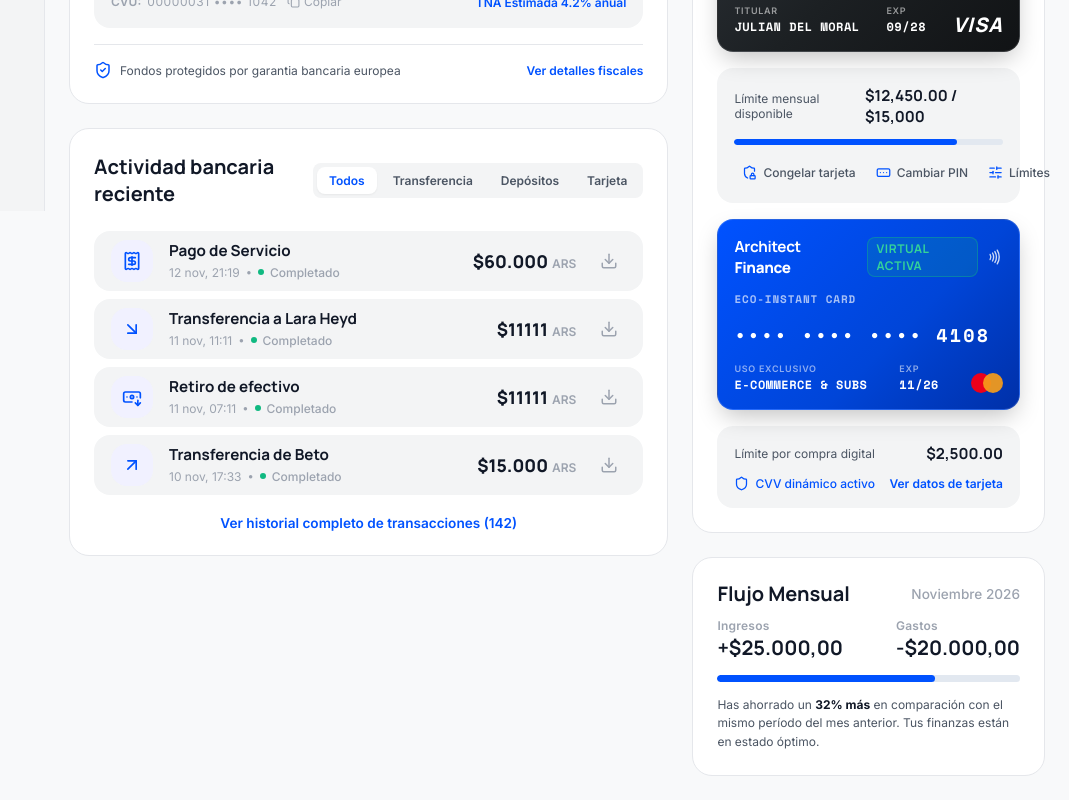
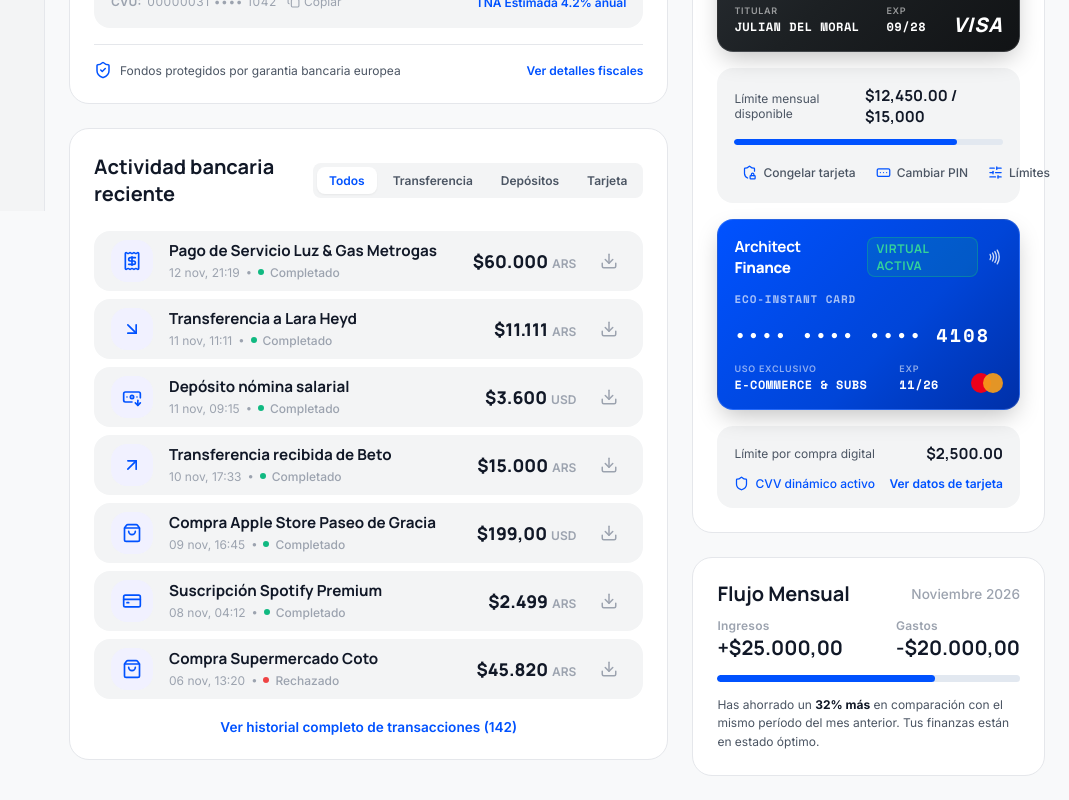
Before and after one commit to nahulamorte/Architect-Finance, a React (Vite) app: page / in a window 1280 px wide. Shown: the part 589-1389 px from the top of the page, without its empty margins (211-1280 px from the left). Built offline with nearby package versions, Linux system fonts and the light colour scheme.

Commit message:
abstract the activities in the transaction interface and create the list to use in the Activity Section

```diff
--- a/src/components/ActivitySection/ActivitySection.tsx
+++ b/src/components/ActivitySection/ActivitySection.tsx
@@ -1,6 +1,88 @@
 import './ActivitySection.css';
 import ActivityCard from "../ActivityCard/ActivityCard.tsx";
-import { ArrowUpRight, ArrowDownRight, BanknoteArrowDown, Receipt   } from 'lucide-react'
+import { ArrowUpRight, ArrowDownRight, BanknoteArrowDown, Receipt, ShoppingBag, CreditCard } from 'lucide-react';
+import type { Transaction } from "../../types/Transaction.ts";
+
+const TRANSACTIONS: Transaction[] = [
+    {
+        id: 'tx-1',
+        type: 'pago',
+        iconActivity: Receipt,
+        label: 'Pago de Servicio Luz & Gas Metrogas',
+        hour: '21:19',
+        date: '12 nov',
+        value: '60.000',
+        currency: 'ARS',
+        status: 'completado'
+    },
+    {
+        id: 'tx-2',
+        type: 'transferencia',
+        iconActivity: ArrowDownRight,
+        label: 'Transferencia a Lara Heyd',
+        hour: '11:11',
+        date: '11 nov',
+        value: '11.111',
+        currency: 'ARS',
+        status: 'completado'
+    },
+    {
+        id: 'tx-3',
+        type: 'deposito',
+        iconActivity: BanknoteArrowDown,
+        label: 'Depósito nómina salarial',
+        hour: '09:15',
+        date: '11 nov',
+        value: '3.600',
+        currency: 'USD',
+        status: 'completado'
+    },
+    {
+        id: 'tx-4',
+        type: 'transferencia',
+        iconActivity: ArrowUpRight,
+        label: 'Transferencia recibida de Beto',
+        hour: '17:33',
+        date: '10 nov',
+        value: '15.000',
+        currency: 'ARS',
+        status: 'completado'
+    },
+    {
+        id: 'tx-5',
+        type: 'tarjeta',
+        iconActivity: ShoppingBag,
+        label: 'Compra Apple Store Paseo de Gracia',
+        hour: '16:45',
+        date: '09 nov',
+        value: '199,00',
+        currency: 'USD',
+        status: 'completado'
+    },
+    {
+        id: 'tx-6',
+        type: 'pago',
+        iconActivity: CreditCard,
+        label: 'Suscripción Spotify Premium',
+        hour: '04:12',
+        date: '08 nov',
+        value: '2.499',
+        currency: 'ARS',
+        status: 'completado'
+    },
+    {
+        id: 'tx-7',
+        type: 'tarjeta',
+        iconActivity: ShoppingBag,
+        label: 'Compra Supermercado Coto',
+        hour: '13:20',
+        date: '06 nov',
+        value: '45.820',
+        currency: 'ARS',
+        status: 'rechazado'
+    }
+];
+
 
 export default function ActivitySection() {
     return (
@@ -17,38 +99,18 @@ export default function ActivitySection() {
                 </ul>
             </div>
             <div className="activitys">
+                {TRANSACTIONS.map((tx) => (
                     <ActivityCard
-                    iconActivity={Receipt}
-                    label={"Pago de Servicio"}
-                    hour={"21:19"}
-                    date={"12 nov"}
-                    value={"60.000"}
-                    currency={"ARS"}
+                        key={tx.id}
+                        iconActivity={tx.iconActivity}
+                        label={tx.label}
+                        hour={tx.hour}
+                        date={tx.date}
+                        value={tx.value}
+                        currency={tx.currency}
+                        status={tx.status}
                     />
-                <ActivityCard
-                    iconActivity={ArrowDownRight}
-                    label={"Transferencia a Lara Heyd"}
-                    hour={"11:11"}
-                    date={"11 nov"}
-                    value={"11111"}
-                    currency={"ARS"}
-                />
-                <ActivityCard
-                    iconActivity={BanknoteArrowDown}
-                    label={"Retiro de efectivo"}
-                    hour={"07:11"}
-                    date={"11 nov"}
-                    value={"11111"}
-                    currency={"ARS"}
-                />
-                <ActivityCard
-                    iconActivity={ArrowUpRight}
-                    label={"Transferencia de Beto"}
-                    hour={"17:33"}
-                    date={"10 nov"}
-                    value={"15.000"}
-                    currency={"ARS"}
-                />
+                ))}
             </div>
             <div className="footer-activity-section">
                 <a className="historial">Ver historial completo de transacciones (142)</a>
--- /dev/null
+++ b/src/types/Transaction.ts
@@ -0,0 +1,15 @@
+import type {LucideIcon} from "lucide-react";
+
+export interface Transaction {
+    id: string;
+    type: 'transferencia' | 'pago' | 'deposito' | 'tarjeta';
+    iconActivity: LucideIcon;
+    label: string;
+    hour: string;
+    date: string;
+    status?: 'completado' | 'rechazado';
+    value: string;
+    currency: string;
+}
+
+export type TransactionCategory = 'todos' | 'transferencia' | 'pago' | 'deposito' | 'tarjeta';
```
Lines whose indentation alone changed are shown as unchanged.
